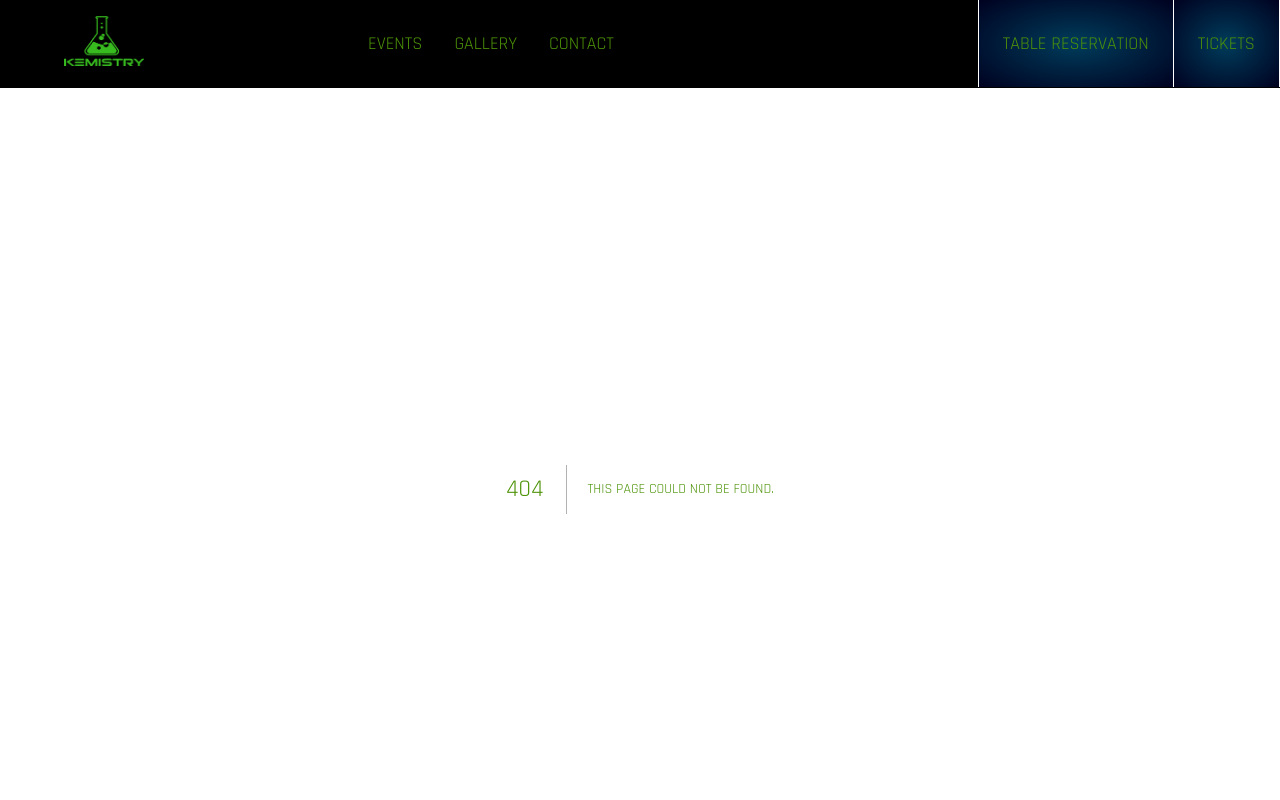
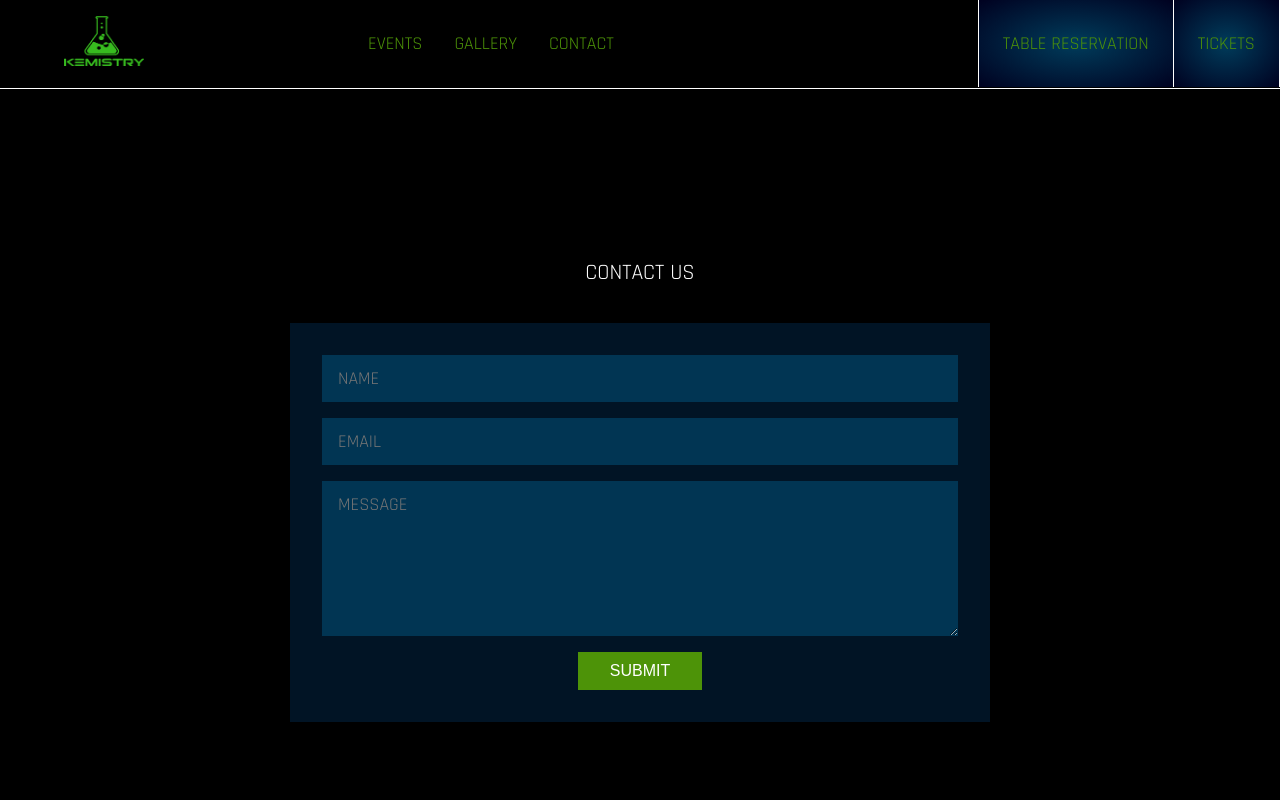
Before and after one commit to ShayanFaghihi/kemistry-next, a Next.js app: page /contact in a window 1280 px wide. Before the commit this address had no page. Shown: the top 800 px of the page. Built offline with nearby package versions, Linux system fonts and the light colour scheme.

Commit message:
added contact us page layout

```diff
--- /dev/null
+++ b/app/contact/layout.js
@@ -0,0 +1,9 @@
+export const metadata = {
+  title: "Contact - Kemistry Night Club",
+  description:
+    "Have any questions? Please contact Kemistry Night Club fort lauderdale nightclub.",
+};
+
+export default function ContactPageLayout({ children }) {
+  return children;
+}
--- /dev/null
+++ b/app/contact/page.js
@@ -0,0 +1,20 @@
+import Container from "@/components/UI/container";
+import classes from "./page.module.css";
+
+export default function ContactPage() {
+  return (
+    <section className={classes["contact-section"]}>
+      <Container>
+        <h1>Contact Us</h1>
+        <div className={classes["form-container"]}>
+          <form>
+            <input type="text" placeholder="NAME" id="name" />
+            <input type="email" placeholder="EMAIL" required id="email" />
+            <textarea rows={5} placeholder="MESSAGE" required id="message" />
+            <button type="submit"> Submit</button>
+          </form>
+        </div>
+      </Container>
+    </section>
+  );
+}
--- /dev/null
+++ b/app/contact/page.module.css
@@ -0,0 +1,53 @@
+.contact-section {
+  text-align: center;
+  display: flex;
+  justify-content: center;
+  align-items: center;
+  min-height: 100vh;
+}
+
+.contact-section h1 {
+  color: var(--clr-white);
+  text-align: center;
+  margin-bottom: 2rem;
+}
+
+.form-container {
+  width: min(100%, 700px);
+  margin-inline: auto;
+  background-color: var(--clr-blue-dark);
+  padding: 2rem;
+}
+
+.form-container form {
+  display: flex;
+  flex-direction: column;
+  justify-content: space-between;
+  align-items: center;
+  gap: 1rem;
+}
+
+.form-container form input,
+.form-container form textarea {
+  width: 100%;
+  border: none;
+  outline: none;
+  padding: 10px 1rem;
+  background-color: var(--clr-blue-light);
+  color: var(--clr-white);
+  text-transform: uppercase;
+  font: var(--font-body);
+}
+
+.form-container form button {
+  cursor: pointer;
+  display: inline-block;
+  width: max-content;
+  border: none;
+  outline: none;
+  padding: 10px 2rem;
+  background-color: var(--clr-green-main);
+  color: var(--clr-white);
+  text-transform: uppercase;
+  font-size: 1rem;
+}
--- a/app/globals.css
+++ b/app/globals.css
@@ -16,6 +16,8 @@
   --clr-green-main: #4d9308;
   --clr-black: #000;
   --clr-white: #fff;
+  --clr-blue-dark: #011425;
+  --clr-blue-light: #013553;
 
   --box-glow: radial-gradient(rgba(0, 60, 91, 1), rgba(0, 1, 32, 1));
   --box-glow-hover: radial-gradient(rgb(34, 86, 113) 20%, rgba(0, 1, 32, 1));
```
